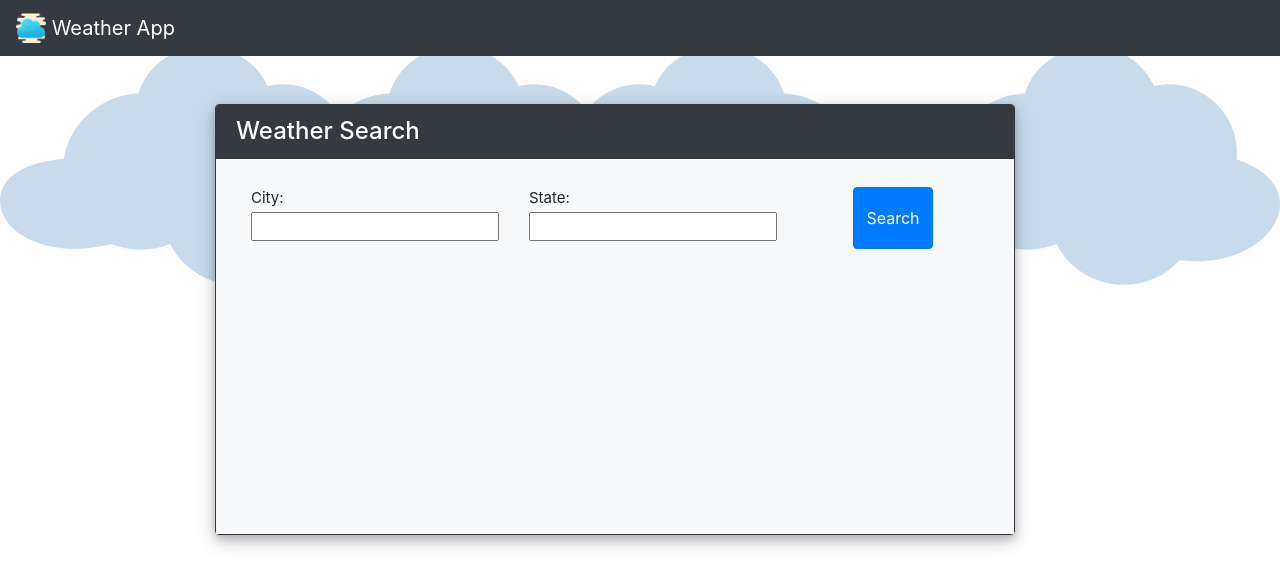
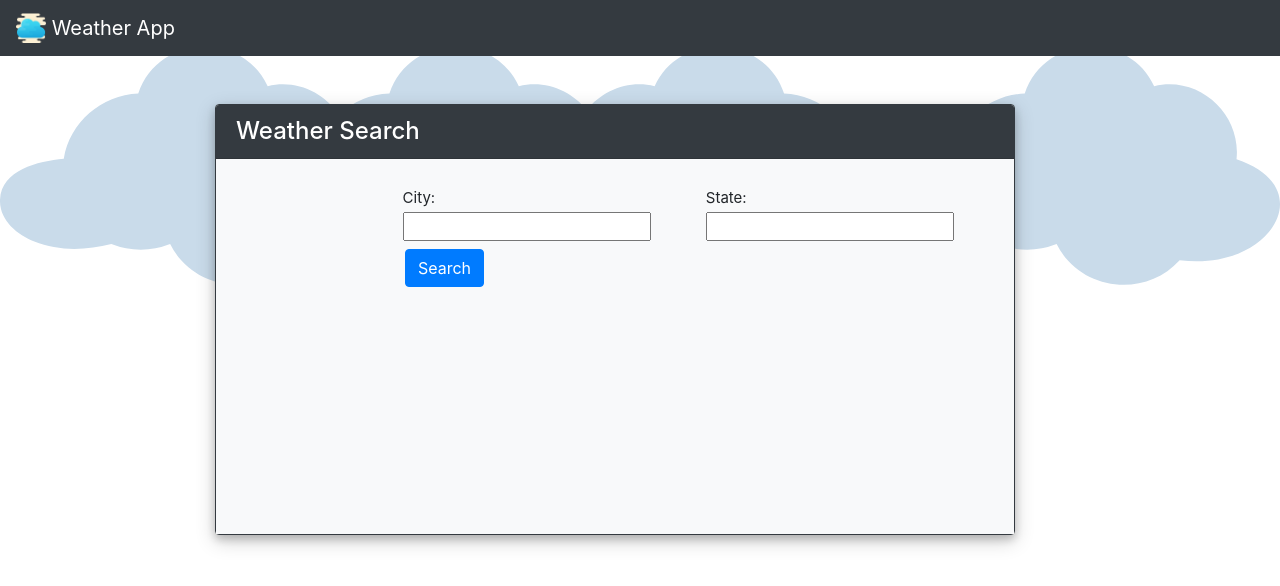
Before and after one commit to paul-gmz/ASE-Lab2, an Angular app: page / in a window 1280 px wide. Shown: the top 586 px of the page. Built offline with nearby package versions, Linux system fonts and the light colour scheme.

Commit message:
search spacing

```diff
--- a/src/app/weather/weather.component.html
+++ b/src/app/weather/weather.component.html
@@ -7,21 +7,27 @@
     <div class="card-body bg-light">
       <div class="container-fluid">
         <div class="row mt-2">
-          <div class="col-sm">
+          <div class="col-sm" style="flex-basis: 10%;">
+          </div>
+
+          <div class="col-sm" style="flex-basis: 30%;">
             <label>City:
               <input [(ngModel)]="city" type="text" name="city"/>
             </label>
           </div>
 
-          <div class="col-sm">
+          <div class="col-sm" style="flex-basis: 30%;">
             <label>State:
               <input [(ngModel)]="state" type="text" name="state"/>
             </label>
           </div>
 
-          <div class="col-sm">
+          <div class="col-sm" style="flex-basis: 20%;">
             <button (click)="getWeather()" type="button" class="btn btn-primary">Search
             </button>
+          </div>
+
+          <div class="col-sm" style="flex-basis: 10%;">
           </div>
         </div>
 
```
